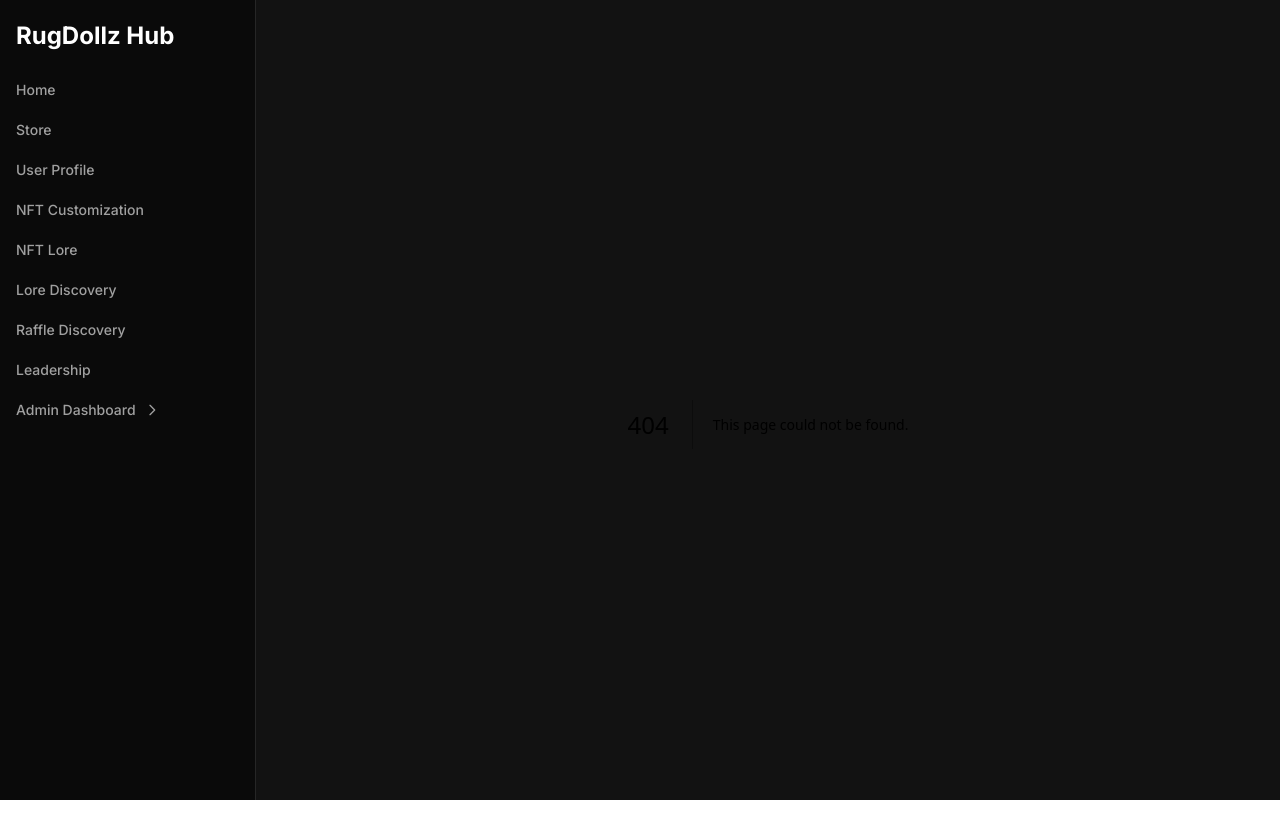
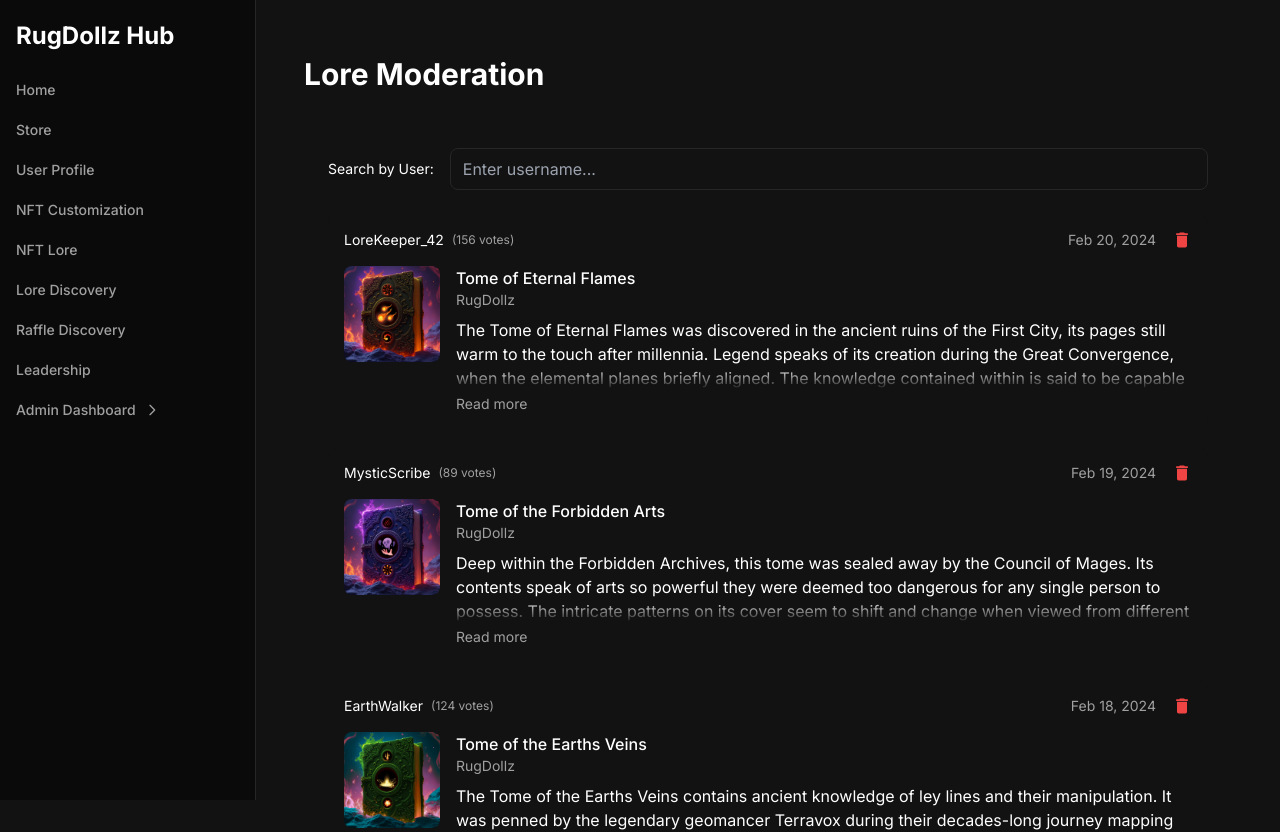
Before and after one commit to LatinGeek/rugdollz-central-hub, a Next.js app: page /lore-moderation in a window 1280 px wide. Before the commit this address had no page. Shown: the top 832 px of the page. Built offline with nearby package versions, Linux system fonts and the light colour scheme.

Commit message:
[FEATURE] [LoreModeration] Create Route/Components for lore moderation system

```diff
--- /dev/null
+++ b/app/(admin)/lore-moderation/page.tsx
@@ -0,0 +1,64 @@
+import { ModeratedLoreFeed } from '@/app/components/admin/ModeratedLoreFeed'
+
+// Sample data - Replace with actual data fetching
+const sampleNFTs = [
+  {
+    id: '1',
+    name: 'Tome of Eternal Flames',
+    imageUrl: '/images/sample-nfts/nft-1.png',
+    collection: 'RugDollz'
+  },
+  {
+    id: '2',
+    name: 'Tome of the Forbidden Arts',
+    imageUrl: '/images/sample-nfts/nft-2.png',
+    collection: 'RugDollz'
+  },
+  {
+    id: '3',
+    name: 'Tome of the Earths Veins',
+    imageUrl: '/images/sample-nfts/nft-3.png',
+    collection: 'RugDollz'
+  }
+]
+
+const sampleLoreEntries = [
+  {
+    id: '1',
+    nft: sampleNFTs[0],
+    content: 'The Tome of Eternal Flames was discovered in the ancient ruins of the First City, its pages still warm to the touch after millennia. Legend speaks of its creation during the Great Convergence, when the elemental planes briefly aligned. The knowledge contained within is said to be capable of both creation and destruction, depending on the intent of its wielder.',
+    createdAt: '2024-02-20T10:30:00Z',
+    author: 'LoreKeeper_42',
+    votes: 156
+  },
+  {
+    id: '2',
+    nft: sampleNFTs[1],
+    content: 'Deep within the Forbidden Archives, this tome was sealed away by the Council of Mages. Its contents speak of arts so powerful they were deemed too dangerous for any single person to possess. The intricate patterns on its cover seem to shift and change when viewed from different angles, as if the book itself is trying to hide its true nature.',
+    createdAt: '2024-02-19T15:45:00Z',
+    author: 'MysticScribe',
+    votes: 89
+  },
+  {
+    id: '3',
+    nft: sampleNFTs[2],
+    content: 'The Tome of the Earths Veins contains ancient knowledge of ley lines and their manipulation. It was penned by the legendary geomancer Terravox during their decades-long journey mapping the worlds energy currents. Some say the book itself is bound in stone that pulses with the heartbeat of the world.',
+    createdAt: '2024-02-18T09:15:00Z',
+    author: 'EarthWalker',
+    votes: 124
+  }
+]
+
+export default function LoreModerationPage() {
+  return (
+    <div className="container mx-auto px-4 py-8">
+      <h1 className="text-3xl font-bold text-[rgb(var(--text-primary))] mb-8">
+        Lore Moderation
+      </h1>
+
+      <div className="bg-[rgb(var(--bg-dark))] rounded-lg p-6">
+        <ModeratedLoreFeed entries={sampleLoreEntries} />
+      </div>
+    </div>
+  )
+}
--- /dev/null
+++ b/app/components/admin/ModeratedLoreEntry.tsx
@@ -0,0 +1,150 @@
+'use client'
+
+import { useState, useRef, useEffect } from 'react'
+
+function formatDate(dateString: string): string {
+  const date = new Date(dateString)
+  const now = new Date()
+  const diffInSeconds = Math.floor((now.getTime() - date.getTime()) / 1000)
+
+  if (diffInSeconds < 60) {
+    return 'just now'
+  } else if (diffInSeconds < 3600) {
+    const minutes = Math.floor(diffInSeconds / 60)
+    return `${minutes} ${minutes === 1 ? 'minute' : 'minutes'} ago`
+  } else if (diffInSeconds < 86400) {
+    const hours = Math.floor(diffInSeconds / 3600)
+    return `${hours} ${hours === 1 ? 'hour' : 'hours'} ago`
+  } else if (diffInSeconds < 2592000) {
+    const days = Math.floor(diffInSeconds / 86400)
+    return `${days} ${days === 1 ? 'day' : 'days'} ago`
+  } else {
+    return date.toLocaleDateString('en-US', {
+      year: 'numeric',
+      month: 'short',
+      day: 'numeric'
+    })
+  }
+}
+
+interface NFT {
+  id: string
+  name: string
+  imageUrl: string
+  collection: string
+}
+
+interface LoreEntry {
+  id: string
+  nft: NFT
+  content: string
+  createdAt: string
+  author: string
+  votes: number
+}
+
+interface ModeratedLoreEntryProps {
+  entry: LoreEntry
+  onDelete: (entryId: string) => void
+}
+
+export function ModeratedLoreEntry({ entry, onDelete }: ModeratedLoreEntryProps) {
+  const [isExpanded, setIsExpanded] = useState(false)
+  const [needsTruncation, setNeedsTruncation] = useState(false)
+  const contentRef = useRef<HTMLParagraphElement>(null)
+
+  useEffect(() => {
+    const checkOverflow = () => {
+      const element = contentRef.current
+      if (element) {
+        const lineHeight = parseFloat(getComputedStyle(element).lineHeight)
+        const maxHeight = lineHeight * 3
+        setNeedsTruncation(element.scrollHeight > maxHeight)
+      }
+    }
+
+    checkOverflow()
+    window.addEventListener('resize', checkOverflow)
+    return () => window.removeEventListener('resize', checkOverflow)
+  }, [entry.content])
+
+  return (
+    <div className="bg-[rgb(var(--bg-dark))] rounded-xl p-4 sm:p-4 space-y-4">
+      {/* Author and timestamp with delete button */}
+      <div className="flex items-center justify-between text-sm">
+        <div className="flex items-center gap-2">
+          <span className="text-sm text-[rgb(var(--text-primary))]">{entry.author}</span>
+          <span className="text-xs text-[rgb(var(--text-secondary))]">({entry.votes} votes)</span>
+        </div>
+        <div className="flex items-center gap-4">
+          <span
+            className="text-xs sm:text-sm text-[rgb(var(--text-secondary))]"
+            title={new Date(entry.createdAt).toLocaleDateString('en-US', {
+              year: 'numeric',
+              month: '2-digit',
+              day: '2-digit',
+              hour: '2-digit',
+              minute: '2-digit',
+              second: '2-digit',
+              hour12: false
+            })}
+          >
+            {formatDate(entry.createdAt)}
+          </span>
+          <button
+            onClick={() => onDelete(entry.id)}
+            className="text-red-500 hover:text-red-400 transition-colors"
+          >
+            <svg viewBox="0 0 24 24" className="w-5 h-5" fill="currentColor">
+              <path d="M19,4H15.5L14.5,3H9.5L8.5,4H5V6H19M6,19A2,2 0 0,0 8,21H16A2,2 0 0,0 18,19V7H6V19Z" />
+            </svg>
+          </button>
+        </div>
+      </div>
+
+      {/* NFT Preview */}
+      <div className="flex gap-2 sm:gap-4">
+        <div className="w-20 h-20 sm:w-24 sm:h-24 rounded-lg overflow-hidden flex-shrink-0">
+          <img
+            src={entry.nft.imageUrl}
+            alt={entry.nft.name}
+            className="w-full h-full object-cover"
+          />
+        </div>
+        <div className="flex-1">
+          <h3 className="text-sm sm:text-base font-medium text-[rgb(var(--text-primary))]">
+            {entry.nft.name}
+          </h3>
+          <p className="text-xs sm:text-sm text-[rgb(var(--text-secondary))] mb-2">
+            {entry.nft.collection}
+          </p>
+          <div className="relative">
+            <div className={`relative ${
+              isExpanded
+                ? 'max-h-[1000px]'
+                : 'max-h-[4.5em] overflow-hidden'
+            }`}>
+              <p
+                ref={contentRef}
+                className="text-xs sm:text-base text-[rgb(var(--text-primary))] leading-[1.5]"
+              >
+                {entry.content}
+              </p>
+              {!isExpanded && needsTruncation && (
+                <div className="absolute bottom-0 left-0 right-0 h-6 bg-gradient-to-t from-[rgb(var(--bg-dark))] to-transparent pointer-events-none" />
+              )}
+            </div>
+            {needsTruncation && (
+              <button
+                onClick={() => setIsExpanded(!isExpanded)}
+                className="text-xs sm:text-sm text-[rgb(var(--text-secondary))] sm:hover:text-[rgb(var(--text-primary))] mt-1 transition-colors duration-200"
+              >
+                {isExpanded ? 'Show less' : 'Read more'}
+              </button>
+            )}
+          </div>
+        </div>
+      </div>
+    </div>
+  )
+}
--- /dev/null
+++ b/app/components/admin/ModeratedLoreFeed.tsx
@@ -0,0 +1,69 @@
+'use client'
+
+import { useState, useMemo } from 'react'
+import { ModeratedLoreEntry } from './ModeratedLoreEntry'
+
+interface NFT {
+  id: string
+  name: string
+  imageUrl: string
+  collection: string
+}
+
+interface LoreEntry {
+  id: string
+  nft: NFT
+  content: string
+  createdAt: string
+  author: string
+  votes: number
+}
+
+interface ModeratedLoreFeedProps {
+  entries: LoreEntry[]
+}
+
+export function ModeratedLoreFeed({ entries: initialEntries }: ModeratedLoreFeedProps) {
+  const [entries, setEntries] = useState(initialEntries)
+  const [searchQuery, setSearchQuery] = useState('')
+
+  // Filter entries by search query
+  const filteredEntries = useMemo(() => {
+    if (!searchQuery) return entries
+    const query = searchQuery.toLowerCase()
+    return entries.filter(entry =>
+      entry.author.toLowerCase().includes(query)
+    )
+  }, [entries, searchQuery])
+
+  const handleDelete = (entryId: string) => {
+    setEntries(currentEntries => currentEntries.filter(entry => entry.id !== entryId))
+  }
+
+  return (
+    <div className="space-y-4">
+      {/* Search Section */}
+      <div className="flex items-center gap-4 mb-6">
+        <label className="text-sm text-[rgb(var(--text-primary))]">Search by User:</label>
+        <input
+          type="text"
+          value={searchQuery}
+          onChange={(e) => setSearchQuery(e.target.value)}
+          placeholder="Enter username..."
+          className="bg-[rgb(var(--bg-dark))] text-[rgb(var(--text-primary))] border border-[rgb(var(--border-dark))] rounded-lg px-3 py-2 flex-1"
+        />
+      </div>
+
+      {/* Entries List */}
+      <div className="space-y-4">
+        {filteredEntries.map(entry => (
+          <ModeratedLoreEntry
+            key={entry.id}
+            entry={entry}
+            onDelete={handleDelete}
+          />
+        ))}
+      </div>
+    </div>
+  )
+}
```
